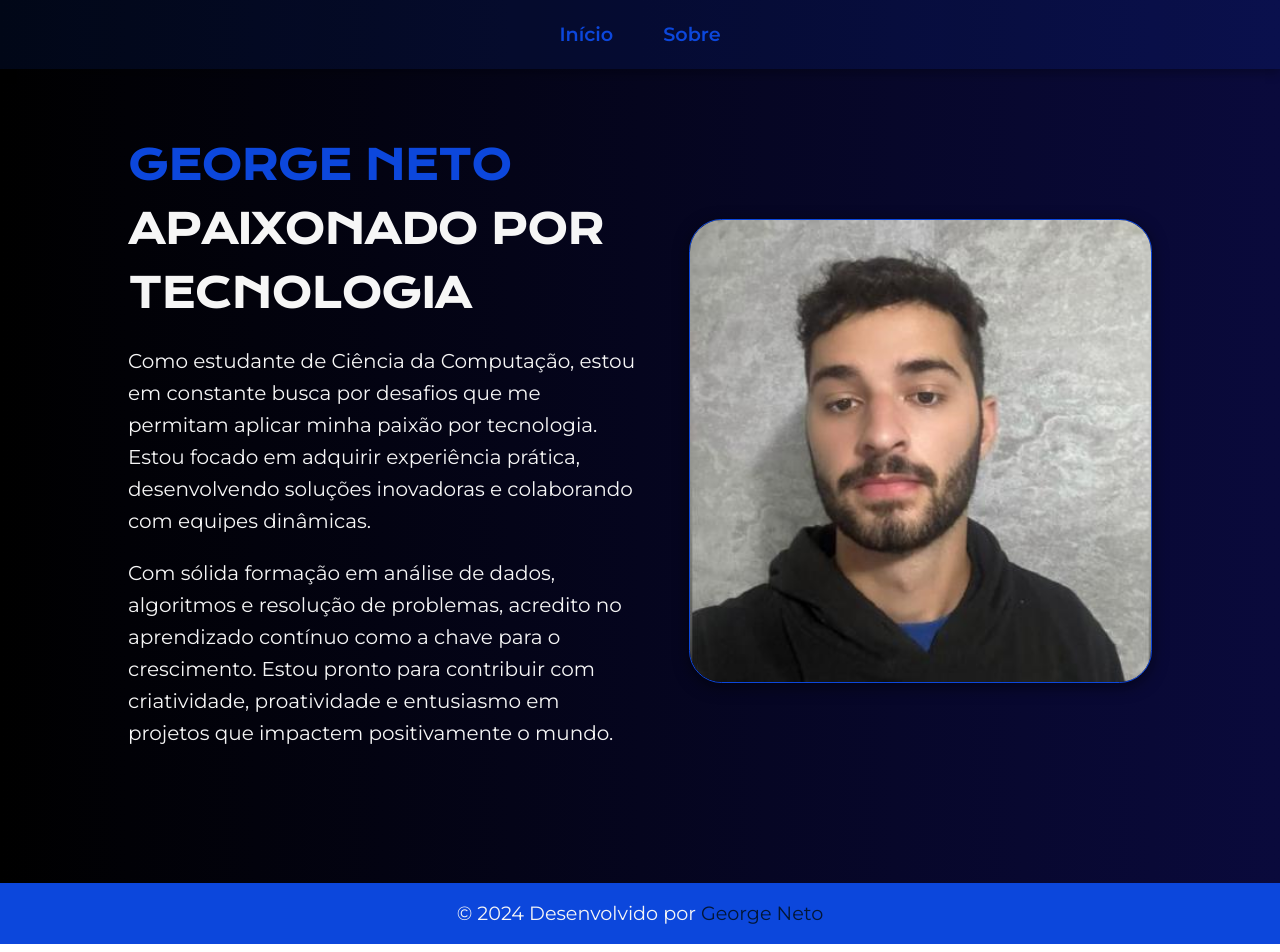
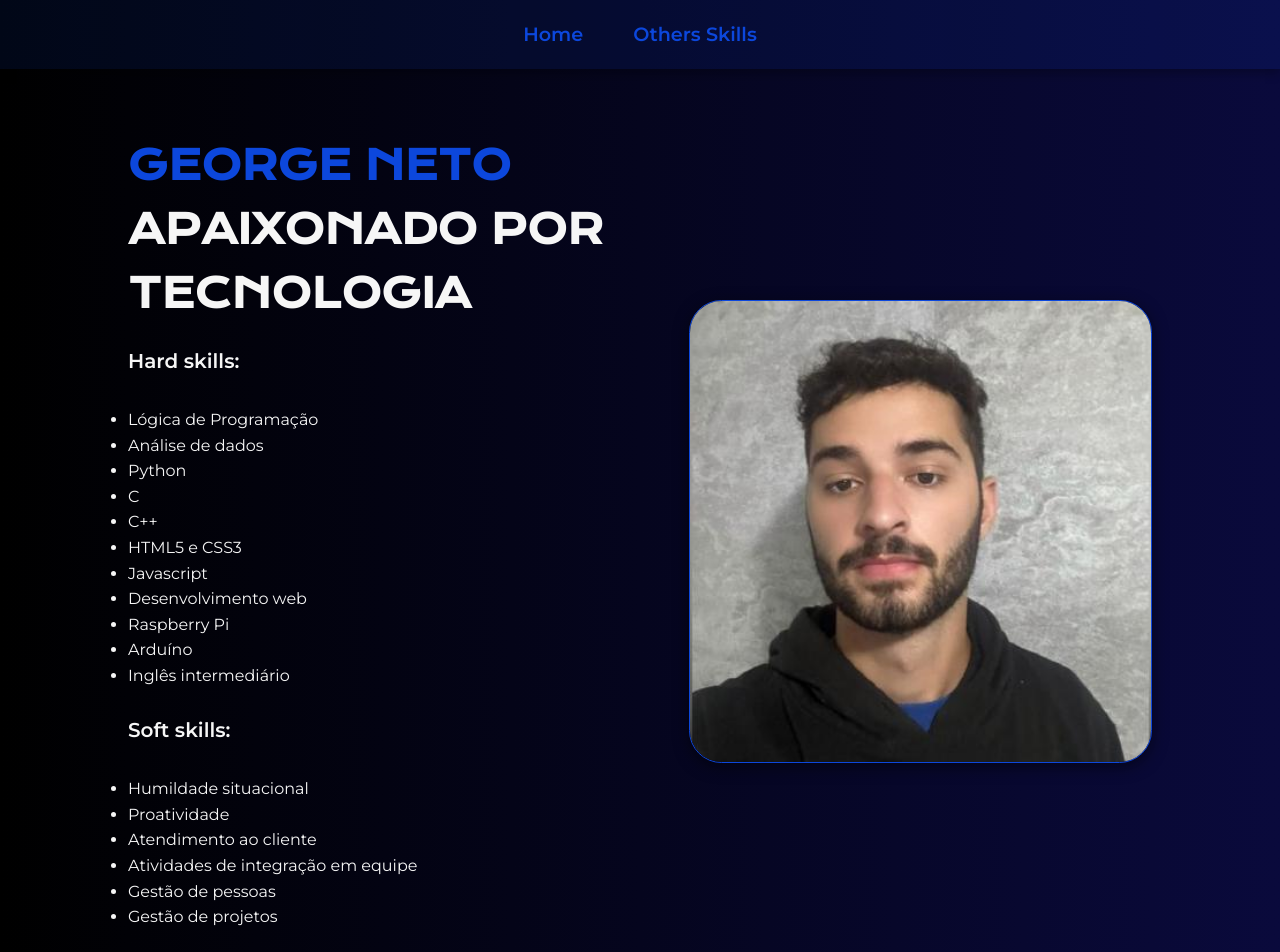
Before and after one commit to georgenetoo/Portfolio, a plain HTML site: page about.html in a window 1280 px wide. Shown: the top 952 px of the page. Drawn offline with nearby package versions, Linux system fonts and the light colour scheme.

Commit message:
atualizando about.html

```diff
--- a/about.html
+++ b/about.html
@@ -9,8 +9,8 @@
 <body>
     <header class="cabecalho">
         <nav class="cabecalho__menu">
-            <a class="cabecalho__menu__link" href="index.html">Início</a>
-            <a class="cabecalho__menu__link" href="about.html">Sobre</a>
+            <a class="cabecalho__menu__link" href="index.html">Home</a>
+            <a class="cabecalho__menu__link" href="about.html">Others Skills</a>
         </nav>
     </header>
 
@@ -21,10 +21,32 @@
                 Apaixonado por Tecnologia
             </h1>
             <p class="apresentacao__conteudo__texto">
-                Como estudante de Ciência da Computação, estou em constante busca por desafios que me permitam aplicar minha paixão por tecnologia. Estou focado em adquirir experiência prática, desenvolvendo soluções inovadoras e colaborando com equipes dinâmicas.
+                <strong>Hard skills:</strong>
+                <ul>
+                    <li>Lógica de Programação</li>
+                    <li>Análise de dados</li>
+                    <li>Python</li>
+                    <li>C</li>
+                    <li>C++</li>
+                    <li>HTML5 e CSS3</li>
+                    <li>Javascript</li>
+                    <li>Desenvolvimento web</li>
+                    <li>Raspberry Pi</li>
+                    <li>Arduíno</li>
+                    <li>Inglês intermediário</li>
+                </ul>
             </p>
+            <br>
             <p class="apresentacao__conteudo__texto">
-                Com sólida formação em análise de dados, algoritmos e resolução de problemas, acredito no aprendizado contínuo como a chave para o crescimento. Estou pronto para contribuir com criatividade, proatividade e entusiasmo em projetos que impactem positivamente o mundo.
+                <strong>Soft skills:</strong>
+                <ul>
+                    <li>Humildade situacional</li>
+                    <li>Proatividade</li>
+                    <li>Atendimento ao cliente</li>
+                    <li>Atividades de integração em equipe</li>
+                    <li>Gestão de pessoas</li>
+                    <li>Gestão de projetos</li>
+                </ul>
             </p>
         </section>
         <img class="apresentacao__imagem" src="./assets/foto.png" alt="Foto de George Neto">
--- a/styles/style.css
+++ b/styles/style.css
@@ -75,7 +75,8 @@ body {
 
 .apresentacao__conteudo__texto {
     font-size: 1.25rem;
-    margin-bottom: 20px;
+    margin-bottom: 30px;
+    font-family: 'Montserrat', sans-serif;
 }
 
 .apresentacao__imagem {
```
